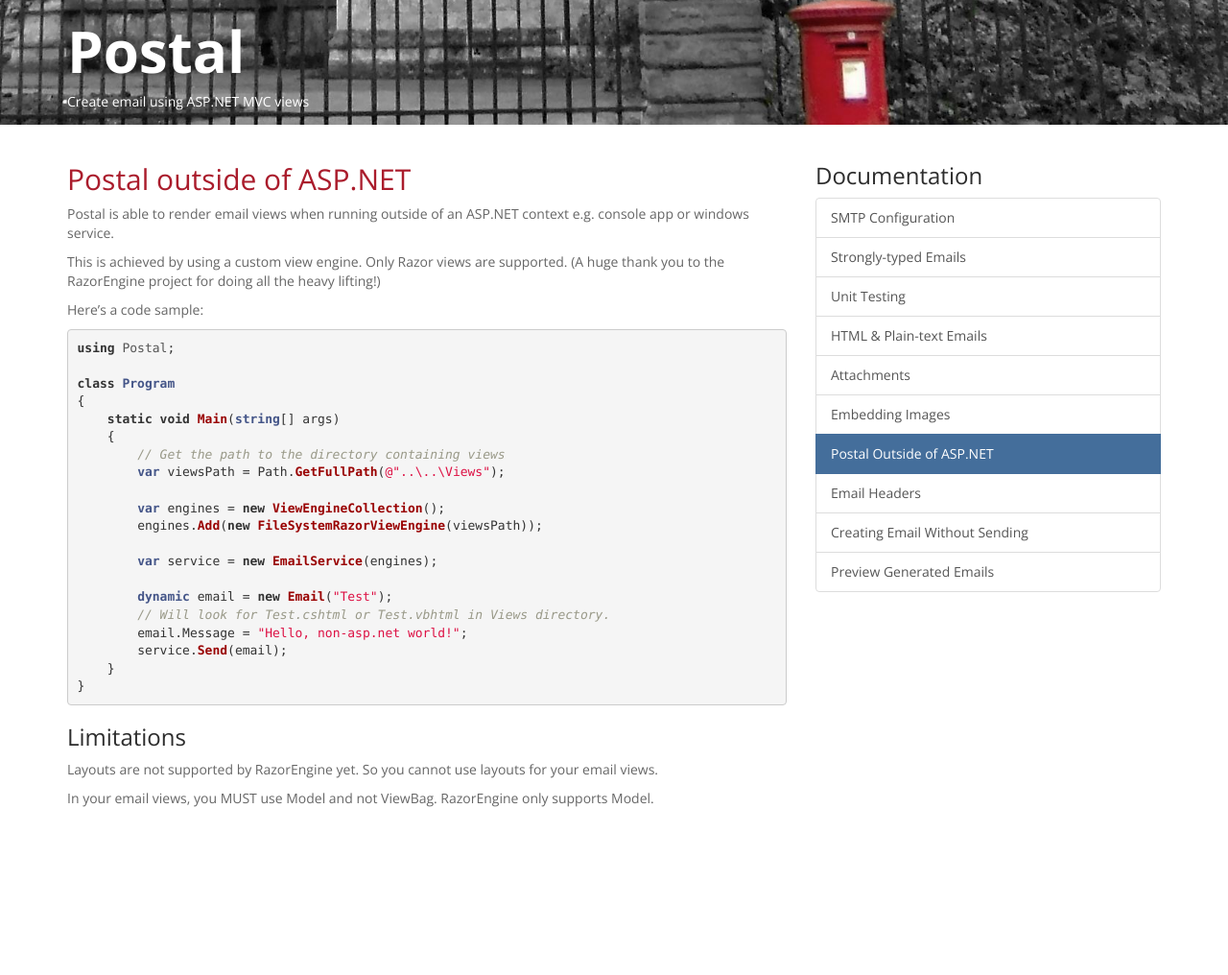
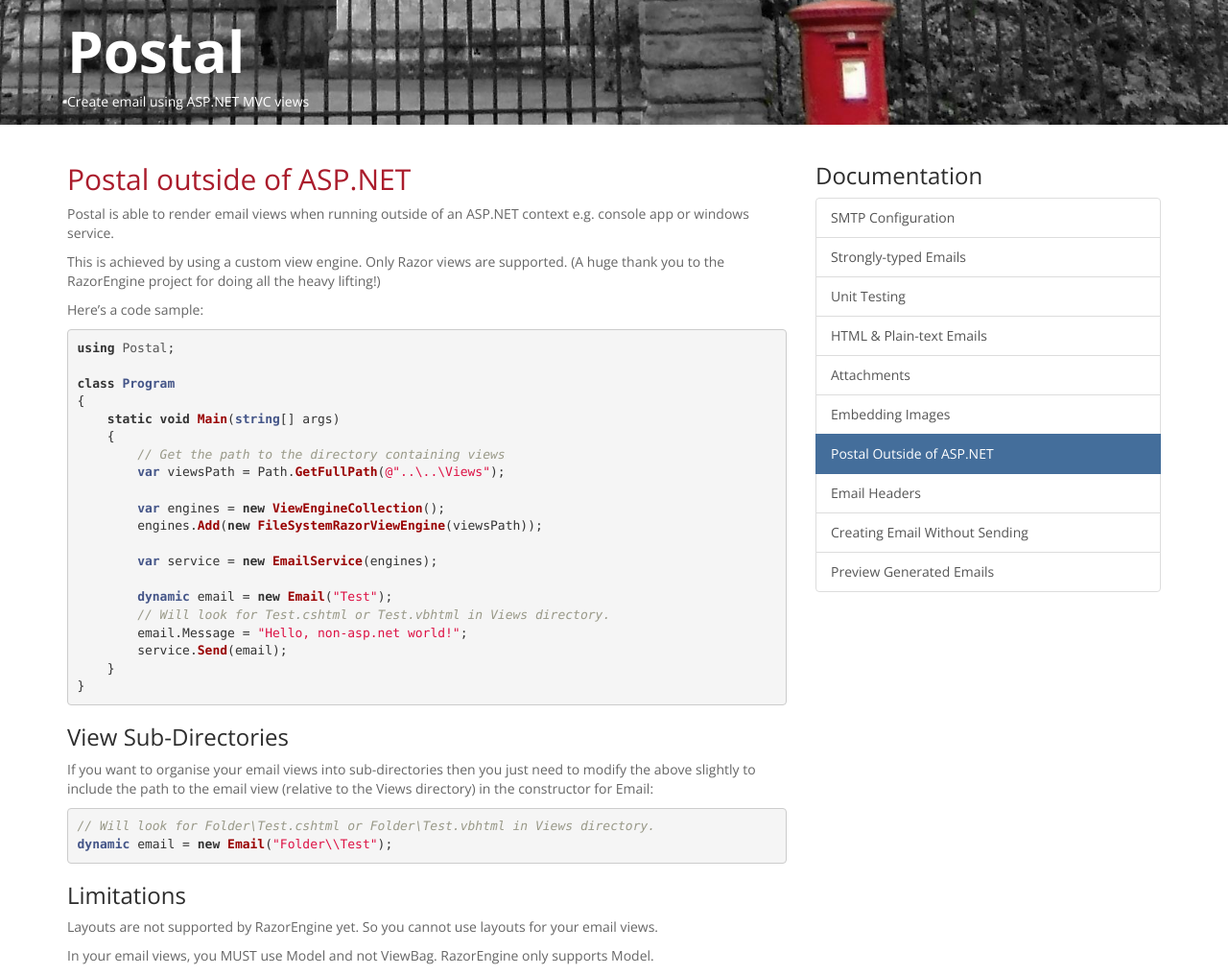
Before and after one commit to andrewdavey/postal, a Jekyll site: the page built from outside-aspnet.md, in a window 1280 px wide. Shown: the whole page at 96% size. Built offline with Jekyll 4.4.1, drawn with Linux system fonts in a browser that asks for light colours; nearby versions of some CDN libraries; before the commit the page ends 900 px from its top, so only the background shows below that.

Commit message:
Add view sub-directory documentation
Add instructions on how to organise views into sub-directories when using Postal outside ASP.NET.

```diff
--- a/outside-aspnet.md
+++ b/outside-aspnet.md
@@ -34,6 +34,15 @@ class Program
 }
 {% endhighlight %}
 
+### View Sub-Directories
+
+If you want to organise your email views into sub-directories then you just need to modify the above slightly to include the path to the email view (relative to the Views directory) in the constructor for Email:
+
+{% highlight csharp %}
+// Will look for Folder\Test.cshtml or Folder\Test.vbhtml in Views directory.
+dynamic email = new Email("Folder\\Test");
+{% endhighlight %}
+
 ### Limitations
 
 Layouts are not supported by RazorEngine yet. So you cannot use layouts for your email views.
```
